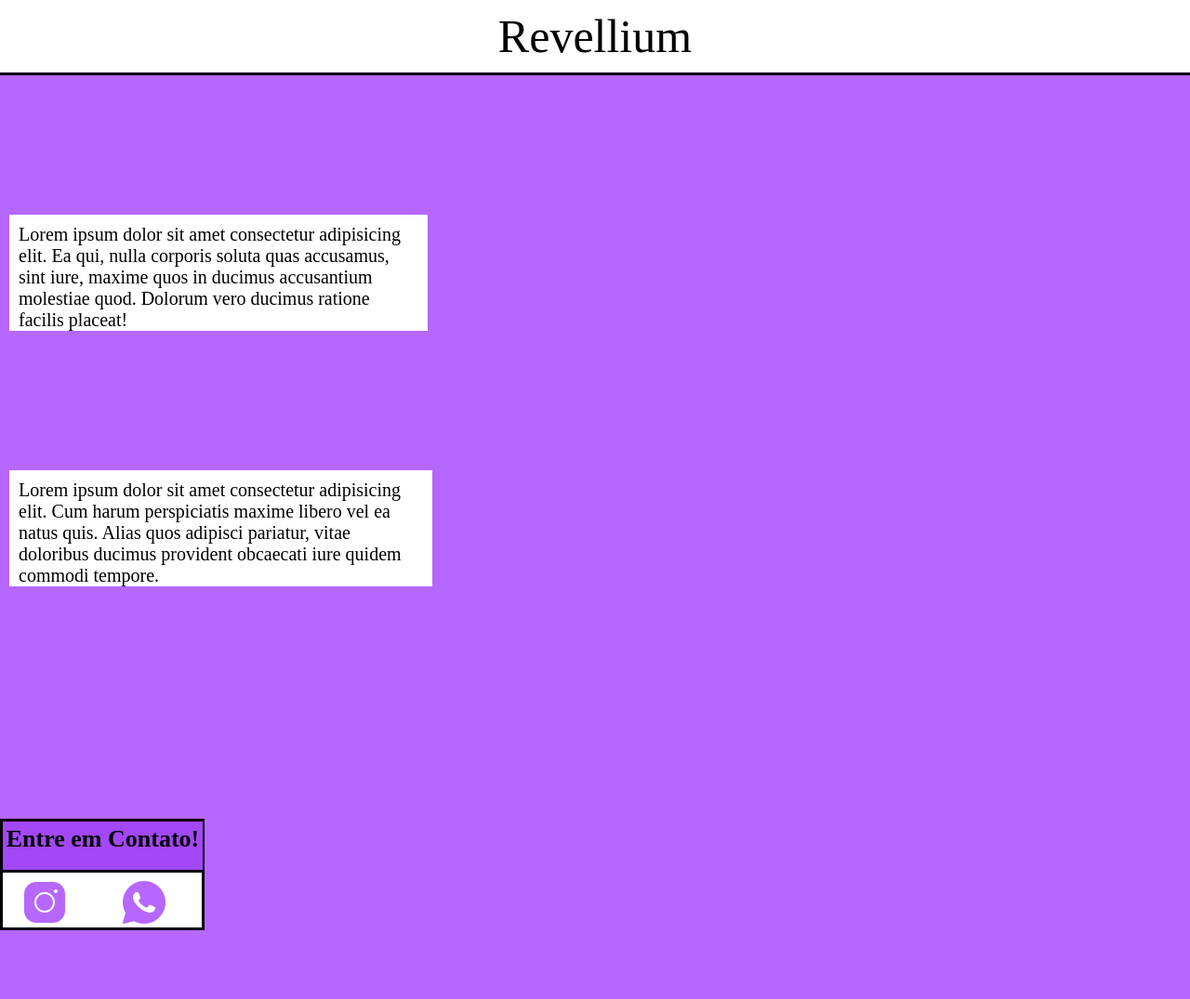
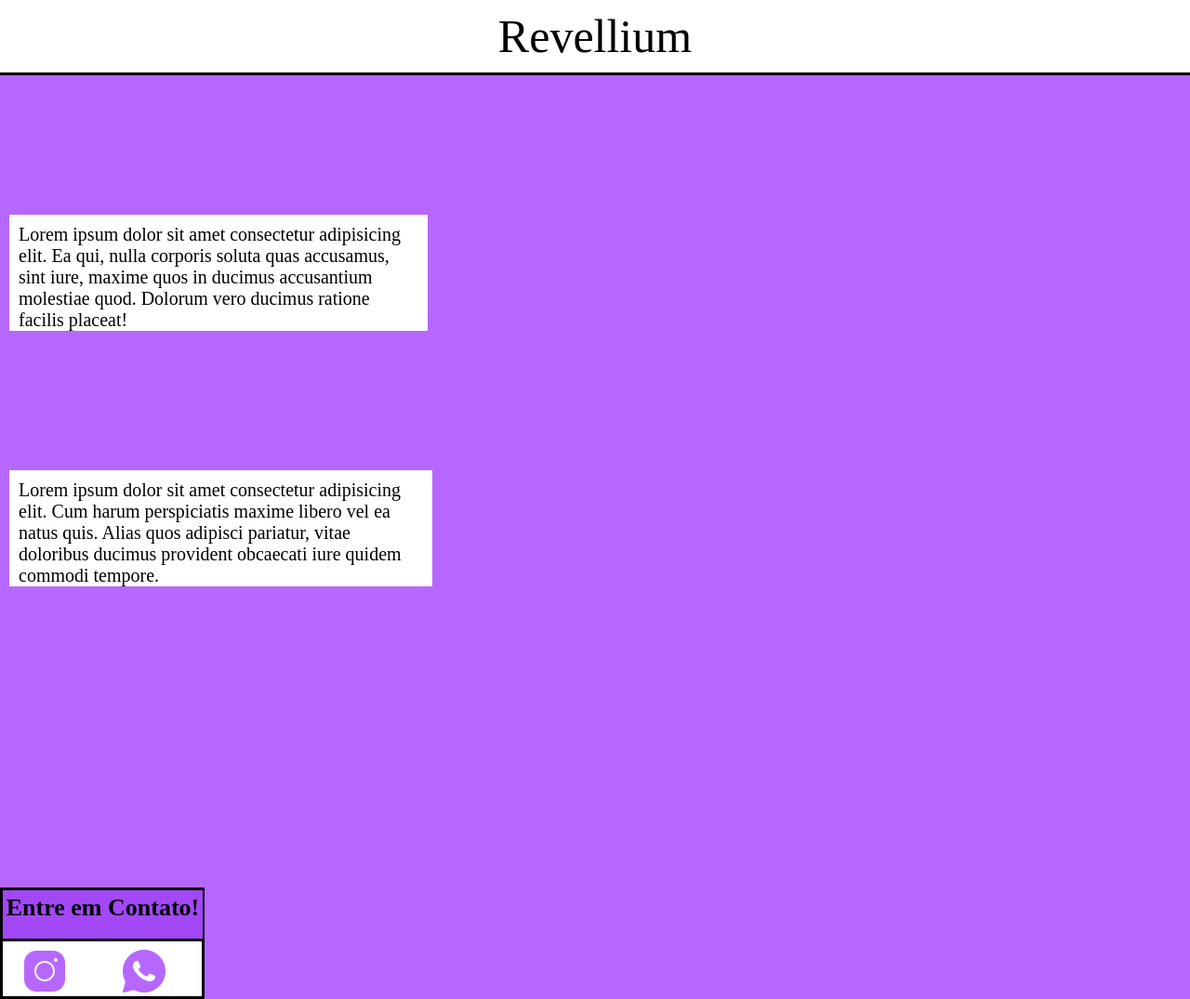
Before and after one commit to CaioCaffe/Revellium, a plain HTML site: page index.html in a window 1280 px wide. Shown: the whole page at 93% size. Before the commit the page ends 1001 px from the top, so only its background shows below. Drawn offline with Linux system fonts and the light colour scheme.

Commit message:
alterações de footer e tentativa falha de centralização de div

```diff
--- a/css/style.css
+++ b/css/style.css
@@ -1,4 +1,3 @@
-
 html {
     background-color: rgb(182, 104, 254);
 }
@@ -40,8 +39,8 @@ main {
 }
 
 footer {
-    position: relative;
-    top: 180px;
+    position: absolute;
+    top: 955px;
 }
 
 
@@ -58,7 +57,7 @@ h2 {
     font-size: 26px;
 }
 
-.RedesSociais{
+.RedesSociais {
     background-color: rgb(255, 255, 255);
     border: solid;
     height: 120px;
@@ -70,6 +69,7 @@ h2 {
     padding-left: 20px;
     padding-top: 7px;
 }
+
 .whatsapp {
     display: inline-block;
     padding-left: 53px;
--- a/index.html
+++ b/index.html
@@ -14,11 +14,7 @@
 <body>
     <header class="notranslate"> Revellium </header>
     <main>
-
-
-
-
-
+        <div class="produtos">
             <div class="carrossel">
 
                 <!-- Colocar as imagens referente a cada produto -->
@@ -33,12 +29,14 @@
                         ratione facilis placeat!</p>
                 </div>
                 <div class="informacoes">
-                <p>Lorem ipsum dolor sit amet consectetur adipisicing elit. Cum harum perspiciatis maxime libero vel ea
-                    natus quis. Alias quos adipisci pariatur, vitae doloribus ducimus provident obcaecati iure quidem
+                    <p>Lorem ipsum dolor sit amet consectetur adipisicing elit. Cum harum perspiciatis maxime libero vel
+                        ea
+                        natus quis. Alias quos adipisci pariatur, vitae doloribus ducimus provident obcaecati iure
+                        quidem
                         commodi tempore.</p>
                 </div>
             </div>
-
+        </div>
         <footer class="RedesSociais">
             <h2>Entre em Contato!</h2>
 
```
Lines whose indentation alone changed are shown as unchanged.
